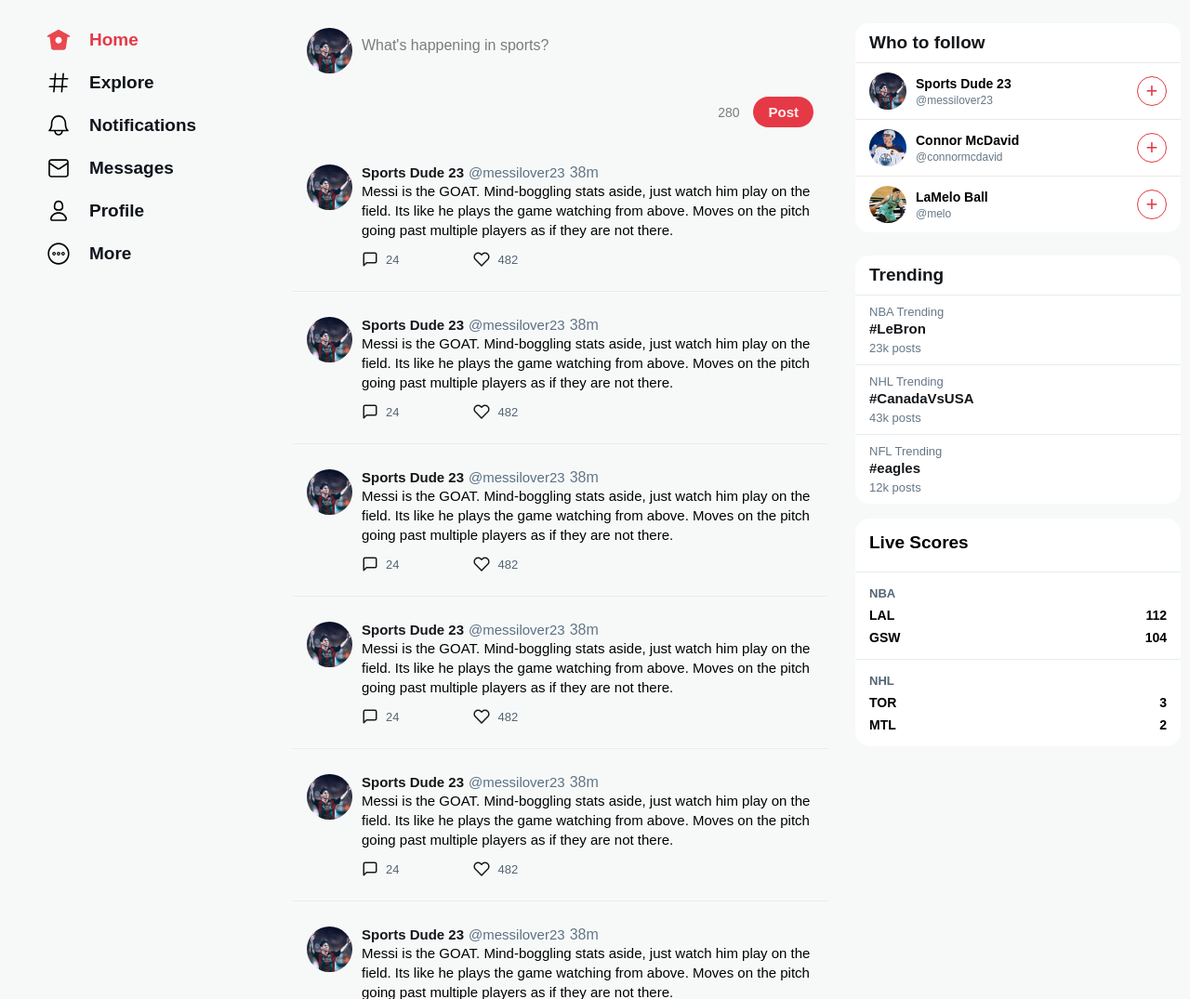
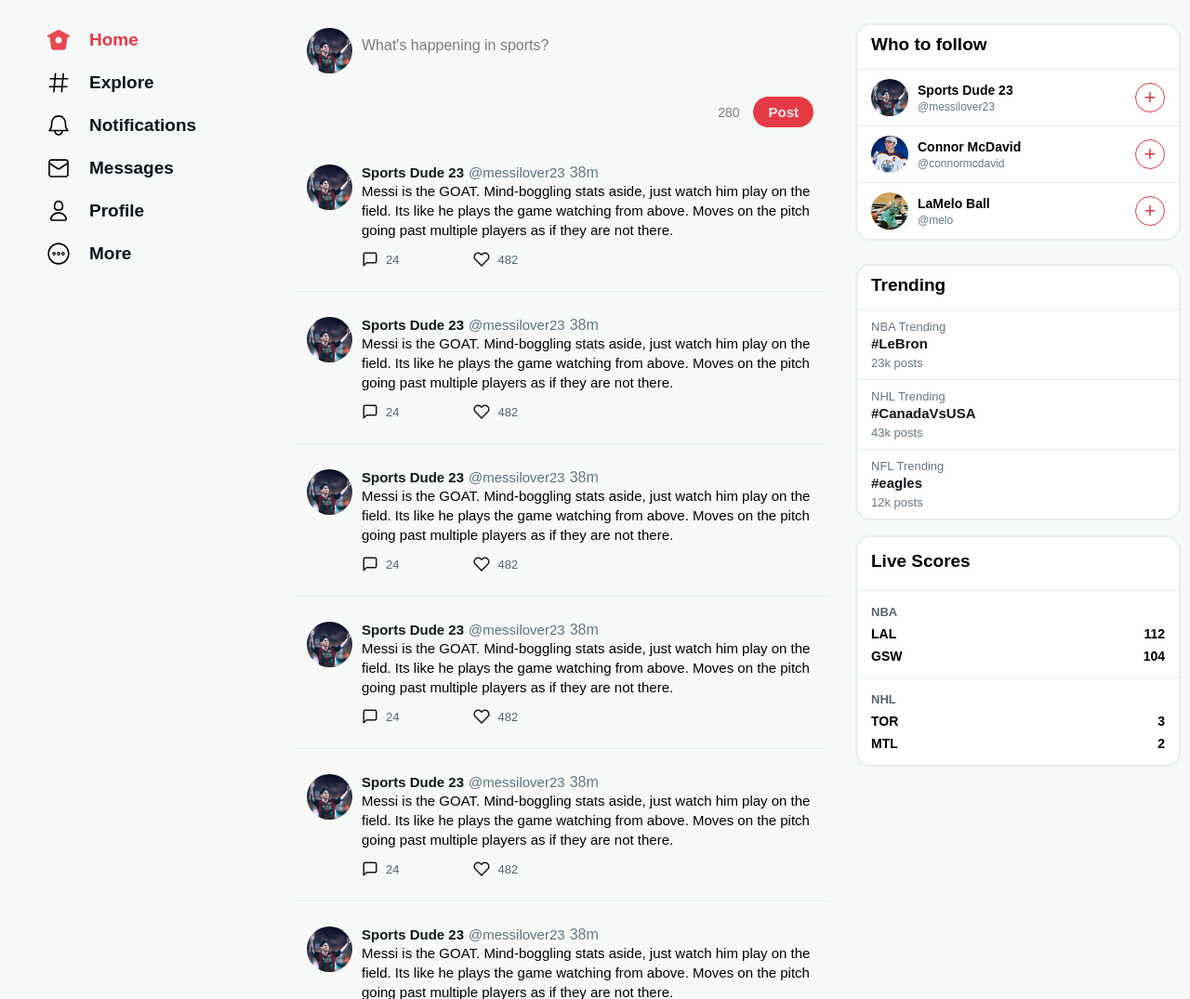
Before and after one commit to kylekmcleod/Sports-Social-Network, a PHP site: page /homepage.html in a window 1280 px wide. Shown: the part 59-1134 px from the top of the page at 93% size. Run offline with PHP 8.4, Linux system fonts and the light colour scheme.

Commit message:
new titles

```diff
--- a/assets/css/homepage/sports-scores.css
+++ b/assets/css/homepage/sports-scores.css
@@ -2,6 +2,7 @@
     background: white;
     border-radius: 16px;
     margin-top: 16px;
+    border: 2px solid #e6ecf0;
 }
 
 .sports-scores__block {
--- a/assets/css/homepage/trends-for-you.css
+++ b/assets/css/homepage/trends-for-you.css
@@ -1,6 +1,8 @@
 .trends-for-you {
-  border-radius: 15px;
-  background: #ffffff;
+  background: white;
+  border-radius: 16px;
+  margin-top: 16px;
+  border: 2px solid #e6ecf0;
   margin-bottom: 15px;
 }
 
@@ -21,8 +23,8 @@
 
 .trends-for-you__heading {
   font-size: 19px;
-  font-weight: bold;
-  color: #14171a;
+  font-weight: 800;
+  margin-bottom: 5px;
 }
 
 .trends-for-you__meta-information {
--- a/assets/css/homepage/who-to-follow.css
+++ b/assets/css/homepage/who-to-follow.css
@@ -1,6 +1,7 @@
 .who-to-follow {
-  background: #ffffff;
-  border-radius: 15px;
+  background: white;
+  border-radius: 16px;
+  border: 2px solid #e6ecf0;
   margin-bottom: 25px;
 }
 
@@ -42,8 +43,8 @@
 
 .who-to-follow__heading {
   font-size: 19px;
-  font-weight: bold;
-  color: #14171a;
+  font-weight: 800;
+  margin-bottom: 5px;
 }
 
 .who-to-follow__button {
```
